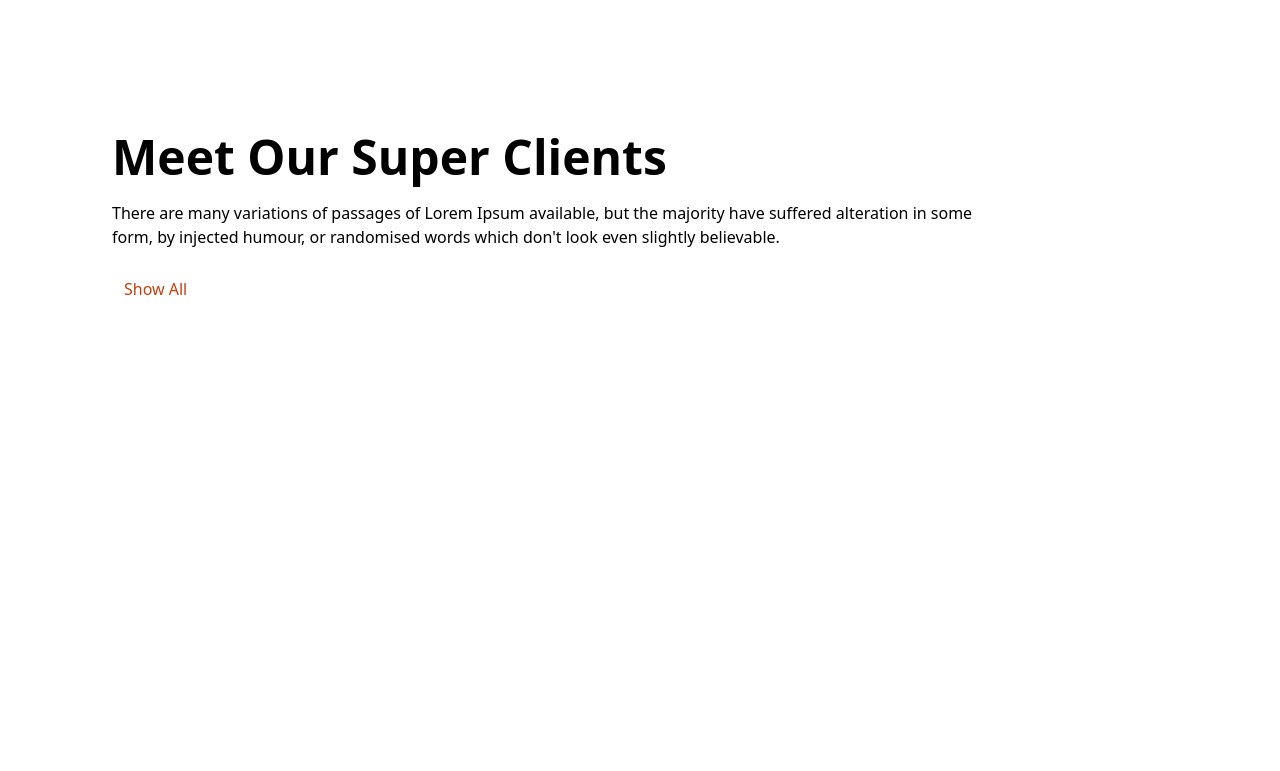
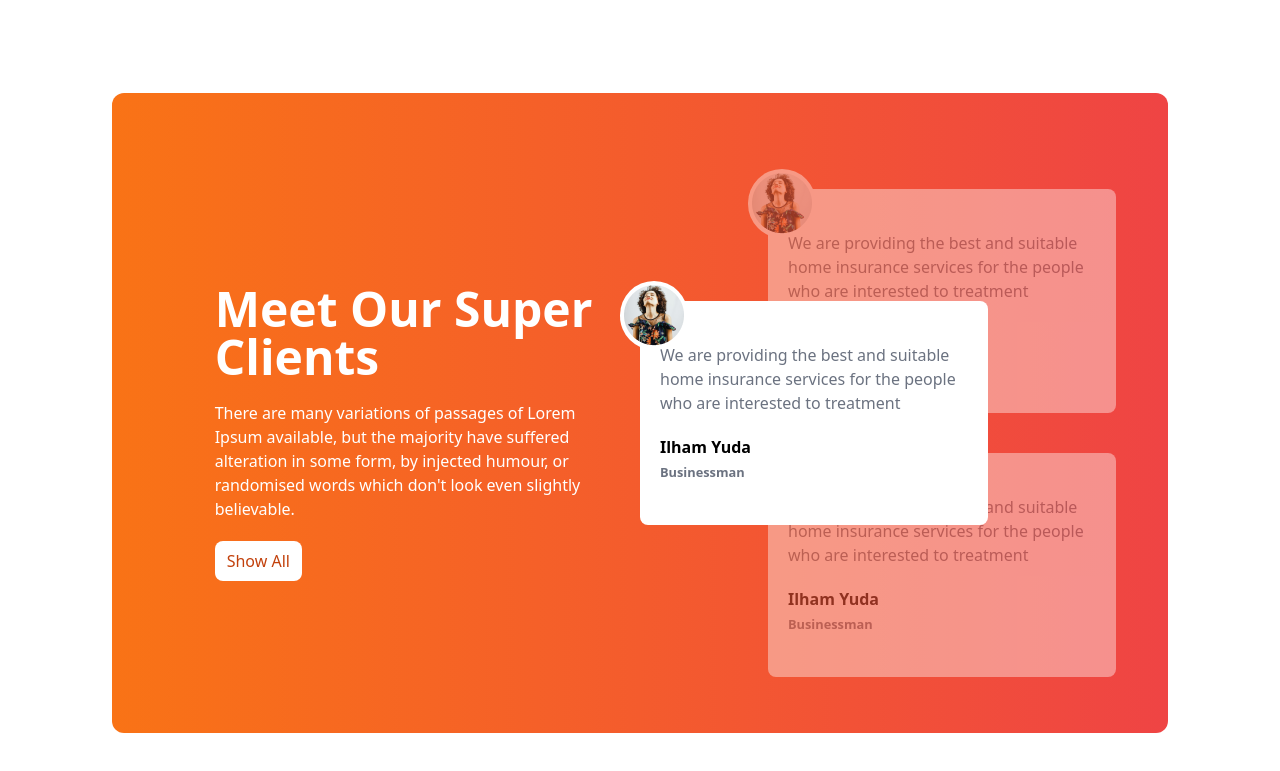
Before and after one commit to Shahidul-Islam50/tea-house1, a plain HTML site: page index.html in a window 1280 px wide. Shown: the part 1711-2482 px from the top of the page. Before the commit the page ends 2116 px from the top, so only its background shows below. Drawn offline with nearby package versions, Linux system fonts and the light colour scheme.

Commit message:
reviews section has been ready

```diff
--- a/index.html
+++ b/index.html
@@ -151,17 +151,58 @@
          <!-- reviews section -->
          <section class="mb-24">
             <div class="bg-gradient-to-r from-orange-500 to-red-500 rounded-xl grid grid-cols-1 lg:grid-cols-2 text-white px-7 md:px-16">
-
-            </div>
                 <!-- text section -->
+                <div class="flex justify-center items-center overflow-hidden">
                     <div class="w-5/6">
                         <h1 class="text-5xl font-bold mb-5 mt-10">
                             Meet Our Super Clients
                         </h1>
                         <p class="mb-5">
-                    There are many variations of passages of Lorem Ipsum available, but the majority have suffered alteration in some form, by injected humour, or randomised words which don't look even slightly believable.
+                            There are many variations of passages of Lorem Ipsum available, but     the majority have suffered alteration in some form, by injected     humour, or randomised words which don't look even slightly believable.
                         </p>
                         <button class="bg-white text-orange-700 px-3 py-2 rounded-lg">Show All</button>
+                    </div>
+
+                </div>
+                <!-- reviews card section -->
+                <div class="relative py-24">
+                    <!-- middle card -->
+                    <div class="absolute z-10 top-44 md:top-52">
+                        <div class=" h-56 w-full bg-white text-black rounded-lg flex items-center px-5 md:w-3/4">
+                            <div class="absolute -top-5 -left-5 bg-white rounded-full">
+                            <img class="p-1" src="images/client.png" alt="">
+                            </div>
+                            <div>
+                                <p class="text-gray-500 mb-5">We are providing the best and suitable home insurance services for the people who are interested to treatment</p>
+                                <h1 class="font-bold">Ilham Yuda</h1>
+                                <small class="font-bold text-gray-500">Businessman</small>
+                            </div>
+                        </div>
+                    </div>
+                    <!-- top card -->
+                    <div class="relative h-56 w-full bg-white text-black rounded-lg flex items-center px-5 md:left-32 md:w-3/4 left-8 opacity-40">
+                        <div class="absolute -top-5 -left-5 bg-white rounded-full">
+                            <img class="p-1" src="images/client.png" alt="">
+                        </div>
+                        <div>
+                            <p class="text-gray-500 mb-5">We are providing the best and suitable home insurance services for the people who are interested to treatment</p>
+                            <h1 class="font-bold">Ilham Yuda</h1>
+                            <small class="font-bold text-gray-500">Businessman</small>
+                        </div>
+                    </div>
+                    <!-- bottom card -->
+                    <div class="relative top-10 h-56 w-full bg-white text-black rounded-lg flex items-center px-5 md:left-32 md:w-3/4 left-8 opacity-40">
+                        <div class="absolute -top-5 -left-5 bg-white rounded-full">
+                            <img class="p-1" src="images/client.png" alt="">
+                        </div>
+                        <div>
+                            <p class="text-gray-500 mb-5">We are providing the best and suitable home insurance services for the people who are interested to treatment</p>
+                            <h1 class="font-bold">Ilham Yuda</h1>
+                            <small class="font-bold text-gray-500">Businessman</small>
+                        </div>
+                    </div>
+                </div>
+
             </div>
 
          </section>
```
Lines whose indentation alone changed are shown as unchanged.
